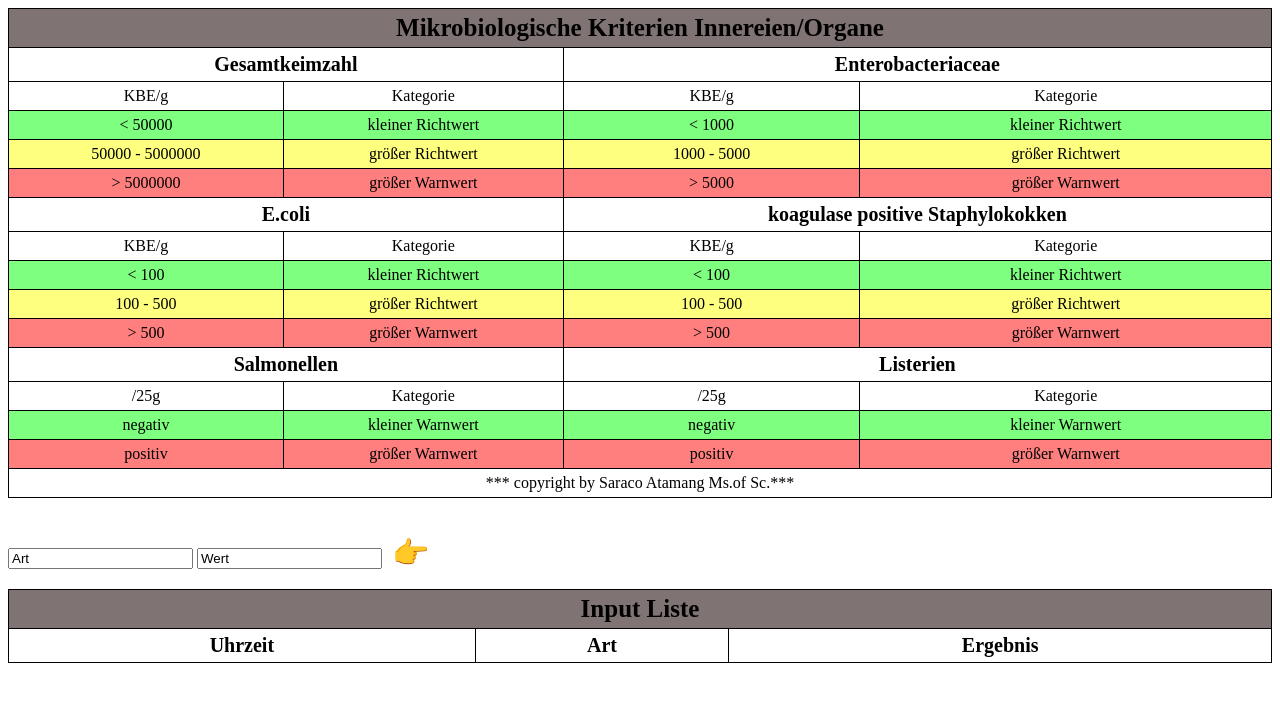
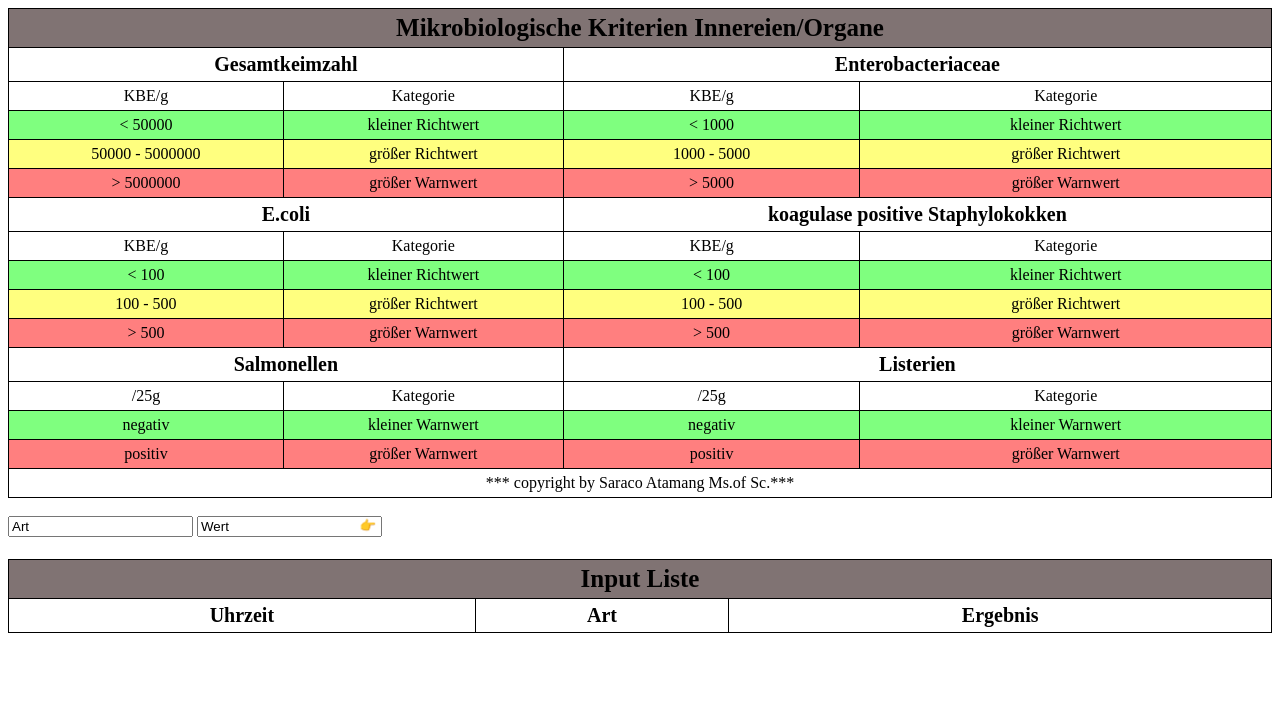
Before and after one commit to Austriana/table, a plain HTML site: page index.html in a window 1280 px wide. Drawn offline with Linux system fonts and the light colour scheme.

Commit message:
start getting proud

```diff
--- a/index.html
+++ b/index.html
@@ -108,7 +108,7 @@
             </tfoot>
         </table>
         <br>
-        <br>
+        <div id="inputContainer">
             <input list="arten" id="art" name="art" placeholder="Art" required />
                 <datalist id="arten">
                     <option value="Gesamtkeimzahl"></option>
@@ -118,8 +118,9 @@
                     <option value="koagulase positive Staphylokokken"></option>
                     <option value="Listerien"></option>
                 </datalist>
-        <input list="werte" id="wert" name="wert" placeholder="Wert" required />
-        <button type="button" id="submit">👉</button>
+            <input  list="werte" id="wert" name="wert" placeholder="Wert" required>
+            <button type="submit" id="submit">👉</button>
+        </div>
         <br><br>
         <table>
             <thead >
--- a/module.js
+++ b/module.js
@@ -43,7 +43,7 @@ const time = () => {
     } return (`${hour}:${min}:${sec}`);
 };
 
-let createInputTable = (art, kategorie, time) => {
+let createInputRow = (art, kategorie, time) => {
     if (art !== "" && kategorie !== ""){
         let inputList = document.getElementById("inputList");
         inputList.innerHTML +=`
@@ -52,9 +52,9 @@ let createInputTable = (art, kategorie, time) => {
             <td>${art}</td>
             <td>${kategorie}<button id=delRowBtn>❌</button</td>
         </tr>`
-    }
     useColor(art, kategorie);
     tableRowId++;
+    }
 };
 
 let clearInputField = () => {
@@ -145,7 +145,7 @@ window.addEventListener('mouseup', (event) => {
 export {
     myPlaceholder,
     time,
-    createInputTable,
+    createInputRow,
     clearInputField,
     useColor
 };
--- a/script.js
+++ b/script.js
@@ -1,4 +1,4 @@
-import { myPlaceholder, time, createInputTable, clearInputField} from "./module.js";
+import { myPlaceholder, time, createInputRow, clearInputField} from "./module.js";
 
 let addPlaceholder = document.getElementById('art');
 addPlaceholder.addEventListener('input', () => {
@@ -25,6 +25,6 @@ window.addEventListener('mouseup', (event) => {
 let main = () => {
     let kategorie = document.getElementById('wert').value.toLowerCase();
     let art = document.getElementById('art').value;
-    createInputTable(art, kategorie, time());
+    createInputRow(art, kategorie, time());
     clearInputField();
 };
--- a/style.css
+++ b/style.css
@@ -28,13 +28,22 @@ table, th, td {
 ::placeholder{
     color: black;
 }
+#inputContainer{
+  display: inline-block;
+  position: relative;
+  overflow: hidden;}
 #submit{
-    font-size: 30px;
-    border: none;
-    background-color: transparent;
+  position: absolute;
+  border: none;
+  cursor:pointer;
+  background-color: transparent;
+  top: 43%;
+  right: 0px;
+  transform: translate(0, -50%);
 }
+
 #submit:hover{
-    scale: 1.5;
+    scale: 1.3;
 }
 #delRowBtn{
     background-color: transparent;
```
Lines whose indentation alone changed are shown as unchanged.
